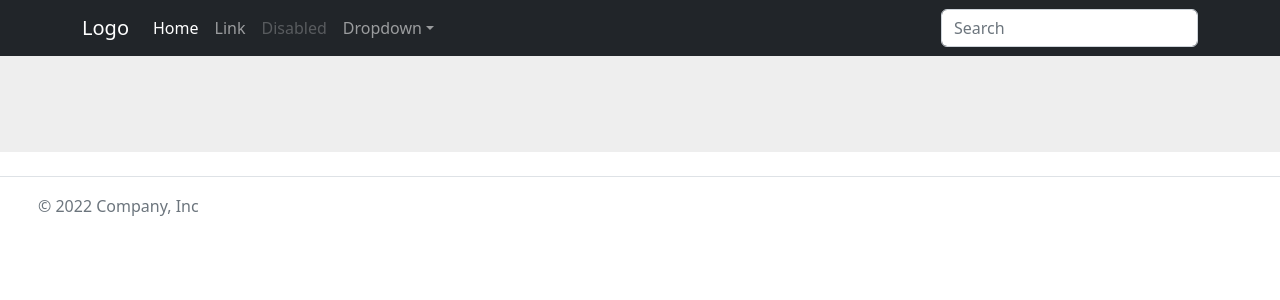
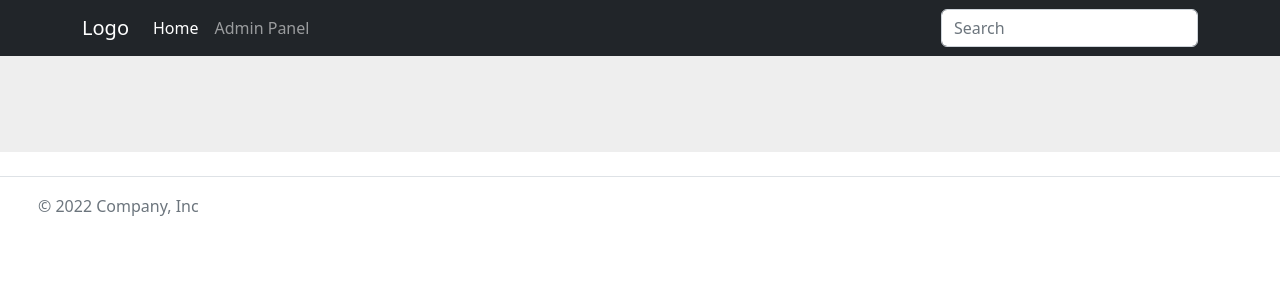
Before and after one commit to gasparyanvazgen/robotics-store, a Flask app: page / in a window 1280 px wide. Shown: the top 300 px of the page. Run offline with Flask 2, Linux system fonts and the light colour scheme; data comes from the database, SQL or seed files in the repository; data that the repository does not hold is empty.

Commit message:
modify currency to default
- add gunicorn
- add draft button to easily go to admin panel
- change uploaded images max size

```diff
--- a/app/admin/views.py
+++ b/app/admin/views.py
@@ -48,8 +48,7 @@ class ProductView(CustomModelView):
                                   url_relative_path='img/uploads/',
                                   namegen=generate_random_image_name,
                                   allowed_extensions=['jpg', 'jpeg', 'png'],
-                                  max_size=(1200, 780, True))
-        # thumbnail_size=(500, 500, True))
+                                  max_size=(1000, 1000, False))
     }
 
 
--- a/app/models.py
+++ b/app/models.py
@@ -21,7 +21,6 @@ class Product(db.Model):
     id = db.Column(db.Integer, primary_key=True)
     name = db.Column(db.String(255), nullable=False)
     price = db.Column(db.Float, nullable=False)
-    currency = db.Column(db.String(255), nullable=False)
     amount = db.Column(db.Integer, nullable=False)
     description = db.Column(db.Text)
     image = db.Column(db.String(255), nullable=False)
@@ -32,8 +31,8 @@ class Product(db.Model):
 
     def __repr__(self):
         return f'<Product id={self.id} name={self.name} price={self.price} \
-currency={self.currency} amount={self.amount} image={self.image} \
-category_id={self.category_id} category={self.category}>'
+amount={self.amount} image={self.image} category_id={self.category_id} \
+category={self.category}>'
 
 
 class User(UserMixin, db.Model):
--- a/app/templates/base.html
+++ b/app/templates/base.html
@@ -22,21 +22,10 @@
           <div class="collapse navbar-collapse" id="navbarsExample07">
             <ul class="navbar-nav me-auto mb-2 mb-lg-0">
               <li class="nav-item">
-                <a class="nav-link active" aria-current="page" href="#">Home</a>
+                <a class="nav-link active" aria-current="page" href="{{ url_for('main.index') }}">Home</a>
               </li>
               <li class="nav-item">
-                <a class="nav-link" href="#">Link</a>
-              </li>
-              <li class="nav-item">
-                <a class="nav-link disabled">Disabled</a>
-              </li>
-              <li class="nav-item dropdown">
-                <a class="nav-link dropdown-toggle" href="#" data-bs-toggle="dropdown" aria-expanded="false">Dropdown</a>
-                <ul class="dropdown-menu">
-                  <li><a class="dropdown-item" href="#">Action</a></li>
-                  <li><a class="dropdown-item" href="#">Another action</a></li>
-                  <li><a class="dropdown-item" href="#">Something else here</a></li>
-                </ul>
+                <a class="nav-link" href="{{ url_for('admin.index') }}">Admin Panel</a>
               </li>
             </ul>
             <form role="search">
--- a/app/templates/index.html
+++ b/app/templates/index.html
@@ -16,7 +16,7 @@
 
               <div class="d-flex justify-content-between mb-3">
                 <h5 class="mb-0">{{ product.name }}</h5>
-                <h5 class="text-dark mb-0">{{ product.price }} {{ product.currency }}</h5>
+                <h5 class="text-dark mb-0">{{ product.price }} <span>&#x058f;</span></h5>
               </div>
 
               <div class="d-flex justify-content-between mb-2">
--- a/requirements.txt
+++ b/requirements.txt
@@ -5,6 +5,7 @@ Flask-Login==0.6.2
 Flask-SQLAlchemy==2.5.1
 Flask-WTF==1.0.1
 greenlet==1.0.0
+gunicorn==20.1.0
 importlib-metadata==6.0.0
 itsdangerous==2.1.2
 Jinja2==3.1.2
```
Also changed, not shown: README.md.
